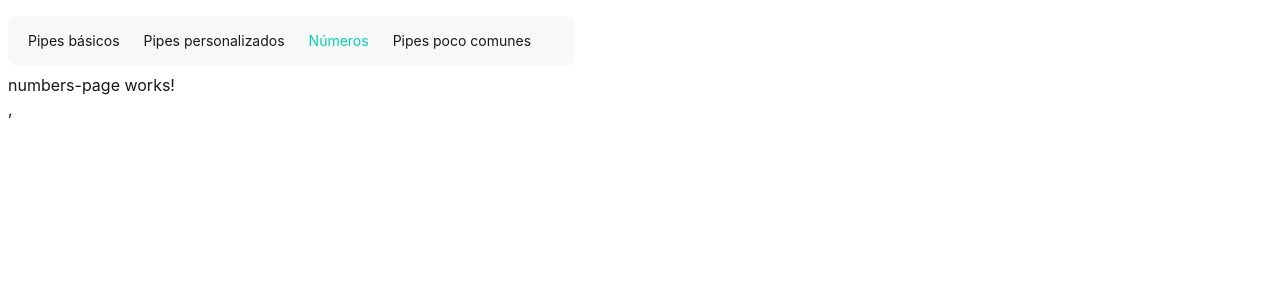
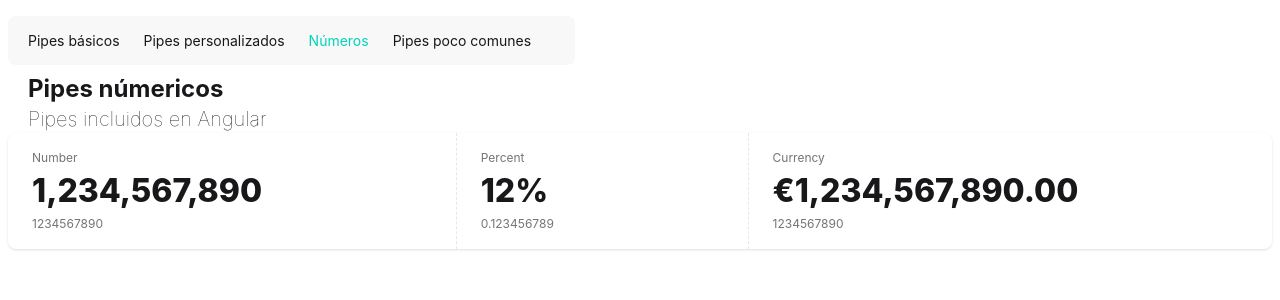
Before and after one commit to cesantaniello/05-pipes-app, an Angular app: page /numbers in a window 1280 px wide. Shown: the top 300 px of the page. Built offline with nearby package versions, Linux system fonts and the light colour scheme.

Commit message:
Decimal, percent and currency pipes

```diff
--- a/src/app/pages/numbers-page/numbers-page.html
+++ b/src/app/pages/numbers-page/numbers-page.html
@@ -1 +1,24 @@
-<p>numbers-page works!</p>,
+<section class="mx-5">
+  <h1 class="text-2xl font-bold">Pipes númericos</h1>
+  <h3 class="text-xl font-thin">Pipes incluidos en Angular</h3>
+</section>
+
+<div class="stats stats-vertical lg:stats-horizontal shadow w-full">
+  <div class="stat">
+    <div class="stat-title">Number</div>
+    <div class="stat-value">{{ totalSells() | number }}</div>
+    <div class="stat-desc">{{totalSells()}}</div>
+  </div>
+
+  <div class="stat">
+    <div class="stat-title">Percent</div>
+    <div class="stat-value">{{ percentage() | percent }}</div>
+    <div class="stat-desc">{{percentage()}}</div>
+  </div>
+
+  <div class="stat">
+    <div class="stat-title">Currency</div>
+    <div class="stat-value">{{ totalSells() | currency: "EUR" : "symbol-narrow" }}</div>
+    <div class="stat-desc">{{totalSells()}}</div>
+  </div>
+</div>
--- a/src/app/pages/numbers-page/numbers-page.ts
+++ b/src/app/pages/numbers-page/numbers-page.ts
@@ -1,8 +1,12 @@
-import { Component } from '@angular/core';
+import { CurrencyPipe, DecimalPipe, PercentPipe } from '@angular/common';
+import { Component, signal } from '@angular/core';
 
 @Component({
   selector: 'app-numbers-page',
-  imports: [],
+  imports: [DecimalPipe, PercentPipe, CurrencyPipe],
   templateUrl: './numbers-page.html',
 })
-export default class NumbersPage {}
+export default class NumbersPage {
+  totalSells = signal(1234567890);
+  percentage = signal(0.123456789);
+}
```
